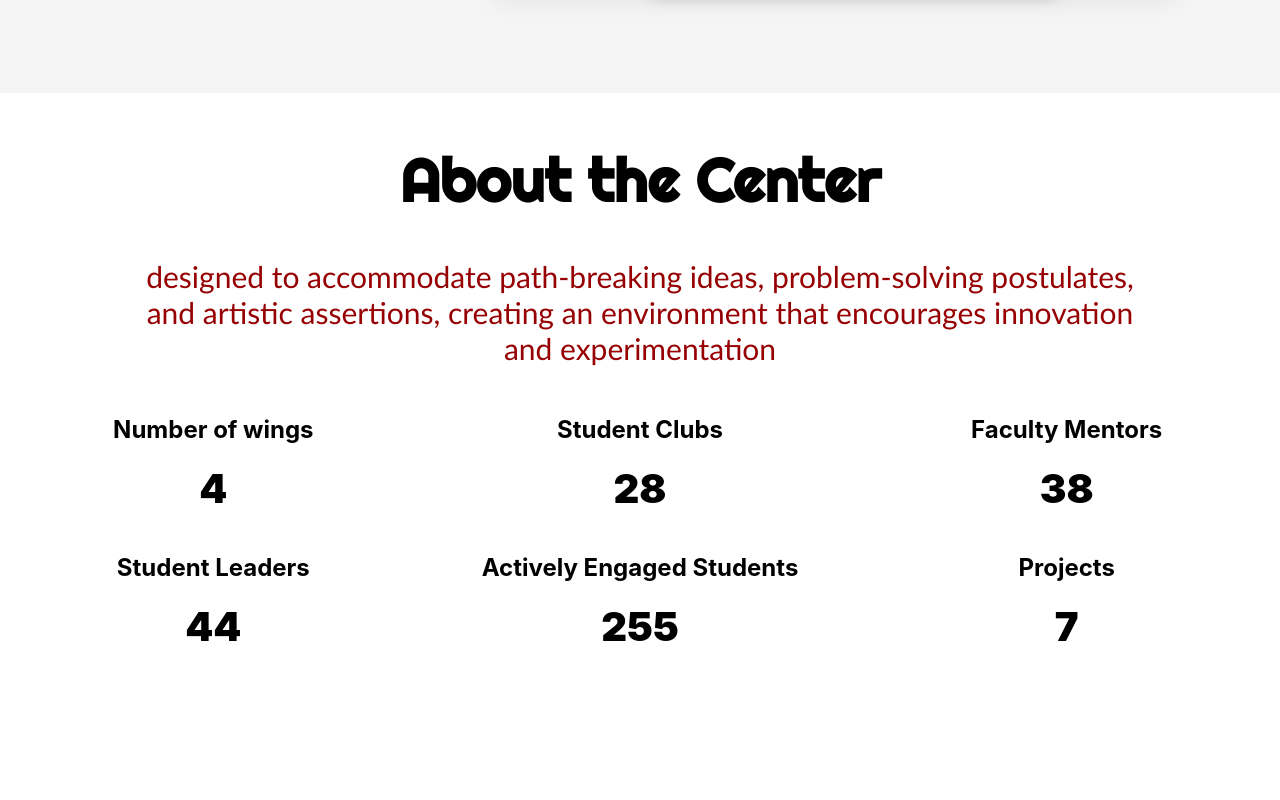
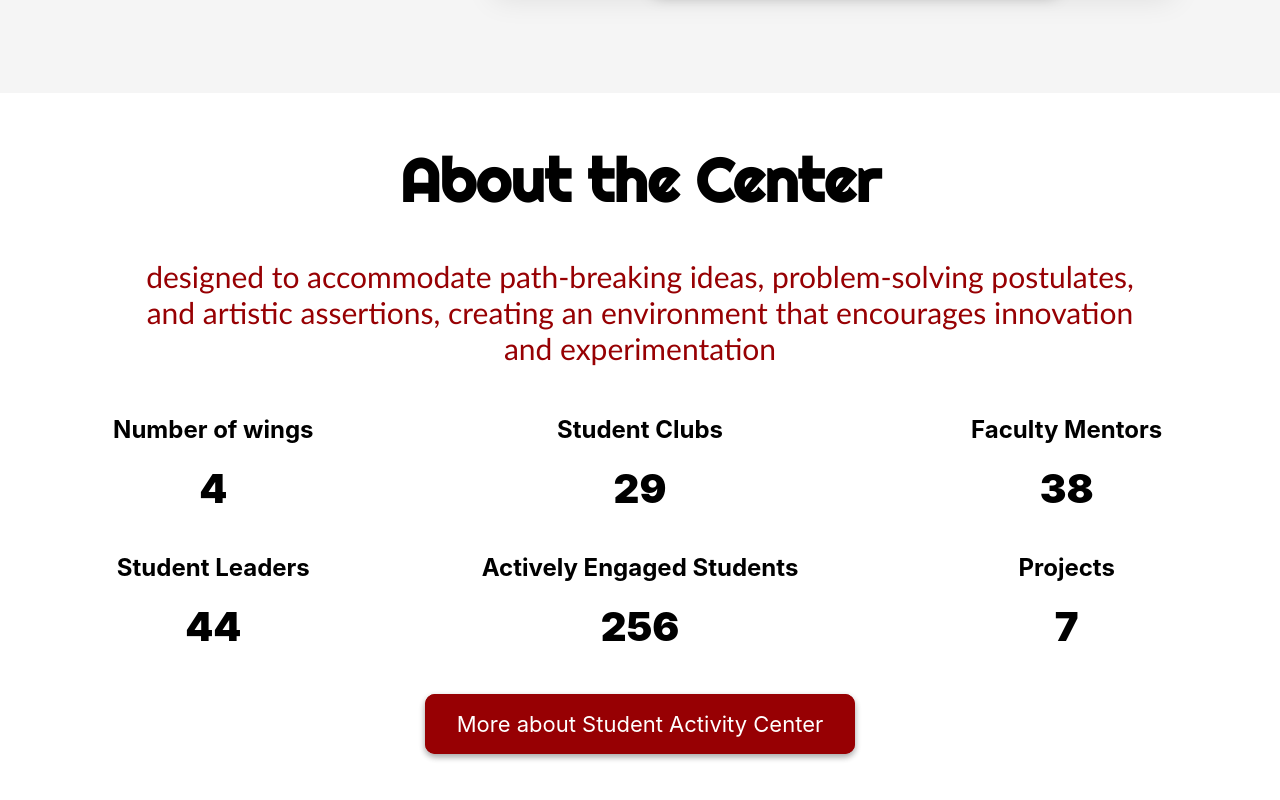
Before and after one commit to DeepakReddyG/sacWebsite, a React (Create React App) app in the folder client/: page / in a window 1280 px wide. Shown: the part 1090-1890 px from the top of the page. Before the commit the page ends 1841 px from the top, so only its background shows below. Built offline with nearby package versions, Linux system fonts and the light colour scheme.

Commit message:
about section done

```diff
--- a/client/src/pages/Home/Home.css
+++ b/client/src/pages/Home/Home.css
@@ -177,3 +177,19 @@
     font-size: 40px;
     font-weight: 900;
 }
+.about-more {
+    margin-top: 60px;
+    width: 100%;
+}
+.about-more-link {
+    text-decoration: none;
+    color: white;
+    font-size: 22px;
+
+    border: 2px solid rgb(151, 0, 3);
+    padding: 15px 30px 15px 30px;
+    background-color: rgb(151, 0, 3);
+    border-radius: 10px;
+
+    box-shadow: rgba(0, 0, 0, 0.16) 0px 3px 6px, rgba(0, 0, 0, 0.23) 0px 3px 6px;
+}
--- a/client/src/pages/Home/Home.js
+++ b/client/src/pages/Home/Home.js
@@ -3,8 +3,10 @@ import '../Home/Home.css';
 
 
 
+import { Link } from 'react-router-dom';
 import CountUp, {startAnimation} from 'react-countup';
 import VisibilitySensor from 'react-visibility-sensor';
+import Slide from 'react-reveal/Slide';
 
 
 
@@ -23,6 +25,10 @@ const Home  = () => {
               </div>
               <div className="events-inner">
                 <div className="events-one">
+                {/* <VisibilitySensor onChange={start} delayedCall>
+                          <span ref={countUpRef} />
+                        </VisibilitySensor> */}
+                    <Slide left>
                       <div className="events-one-one">
                         <img src="https://i.ibb.co/D88QZbK/womenstanding.webp" alt="" />
 
@@ -31,6 +37,9 @@ const Home  = () => {
                         <h5>Lorem ipsum dolor sit amet, consectetur adipisicing elit. Nobis eum, laborum molestias cupiditate magni laboriosam expedita? Repellat, earum debitis! Quos.</h5>
                         </div>
                       </div>
+                    </Slide>
+
+                  <Slide left delay={100}>
                     <div className="events-one-two">
                       <div className="events-one-two-one">
                         <img src="https://i.ibb.co/3B2gPNk/diving.jpg" alt="" />
@@ -47,8 +56,10 @@ const Home  = () => {
                         </div>
                       </div>
                     </div>
+                  </Slide>
                 </div>
                 <div className="events-two">
+                    <Slide right delay={100}>
                       <div className="events-two-one">
                           <div className="events-two-one-one">
                               <img src="https://i.ibb.co/3B2gPNk/diving.jpg" alt="" />
@@ -63,6 +74,8 @@ const Home  = () => {
                             </div>
                         </div>
                       </div>
+                    </Slide>
+                    <Slide right>
                       <div className="events-two-two">
                         <img src="https://i.ibb.co/3B2gPNk/diving.jpg" alt="" />
 
@@ -71,6 +84,7 @@ const Home  = () => {
                         </div>
 
                       </div>
+                    </Slide>
                 </div>
               </div>
             </div>
@@ -174,7 +188,15 @@ const Home  = () => {
                 </div>
 
               </div>
+
+              <center>
+                <div className="about-more">
+                  <Link className='about-more-link'>More about Student Activity Center</Link>
                 </div>
+              </center>
+
+            </div>
+
         </div>
     </div>
   )
```
Lines whose indentation alone changed are shown as unchanged.
